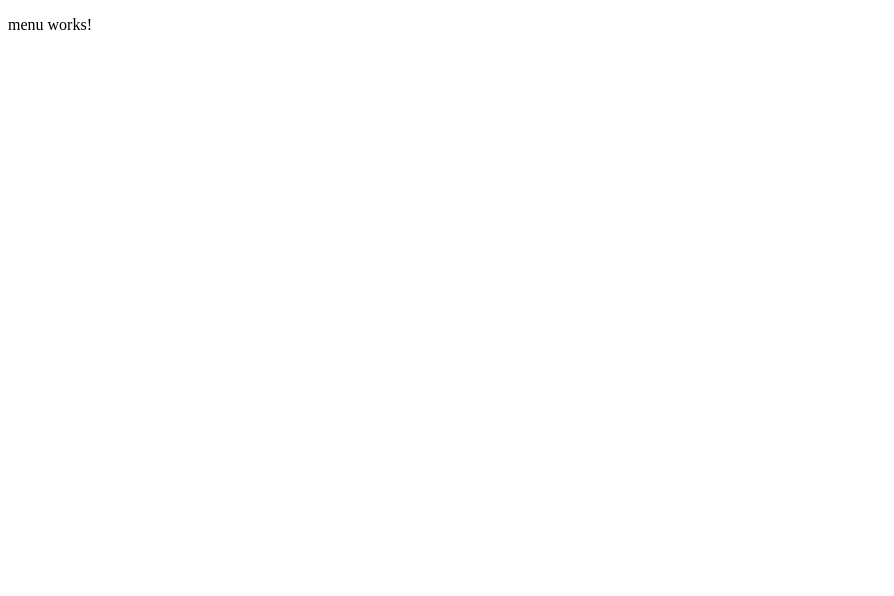
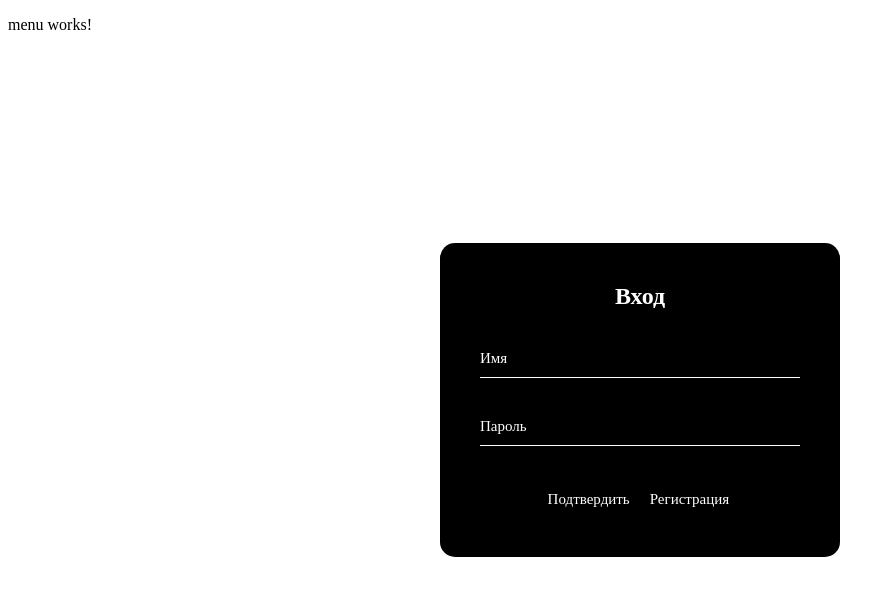
Before and after one commit to DeylBlack/medical-project, an Angular app: page /log-in in a window 1280 px wide. Shown: the top 596 px of the page, without its empty margins (0-894 px from the left). Built offline with nearby package versions, Linux system fonts and the light colour scheme.

Commit message:
MP-3-log-in-form

```diff
--- a/src/app/log-in-page/log-in-page.component.css
+++ b/src/app/log-in-page/log-in-page.component.css
@@ -0,0 +1,80 @@
+html {
+  height: 100%;
+}
+body
+
+.login-box {
+  position: absolute;
+  top: 50%;
+  left: 50%;
+  width: 400px;
+  padding: 40px;
+  transform: translate(-50%, -50%);
+  background: black;
+  box-sizing: border-box;
+  border-radius: 15px;
+}
+
+.login-box h2 {
+  margin: 0 0 30px;
+  color: white;
+  text-align: center;
+}
+
+.login-box .user-box {
+  position: relative;
+}
+
+.login-box .user-box input {
+  width: 100%;
+  padding: 10px 0;
+  font-size: 15px;
+  color: white;
+  margin-bottom: 30px;
+  border: black;
+  border-bottom: 1px solid white;
+  outline: black;
+  background: transparent;
+}
+.login-box .user-box label {
+  position: absolute;
+  top: 0;
+  left: 0;
+  padding: 10px 0;
+  font-size: 15px;
+  color: white;
+  pointer-events: none;
+}
+
+.login-box .user-box input:focus ~ label,
+.login-box .user-box input:valid ~ label {
+  top: -20px;
+  left: 0;
+  color: white;
+  font-size: 12px;
+}
+
+.login-box form a {
+  position: relative;
+  display: inline-block;
+  padding: 5px 10px;
+  left: 18%;
+  color: white;
+  font-size: 15px;
+  text-decoration: none;
+  overflow: hidden;
+  transition: .5s;
+  margin-top: 10px;
+}
+
+.login-box a:hover {
+  background: white;
+  color: #000000;
+  border-radius: 5px;
+}
+
+.login-box a span {
+  position: absolute;
+  display: block;
+
+}
--- a/src/app/log-in-page/log-in-page.component.html
+++ b/src/app/log-in-page/log-in-page.component.html
@@ -0,0 +1,21 @@
+<div class="login-box">
+  <h2>Вход</h2>
+  <form>
+    <div class="user-box">
+      <input type="text" name="" required="">
+      <label>Имя</label>
+    </div>
+    <div class="user-box">
+      <input type="password" name="" required="">
+      <label>Пароль</label>
+    </div>
+    <a href="">
+      <span></span>
+      Подтвердить
+    </a>
+    <a href="">
+      <span></span>
+      Регистрация
+    </a>
+  </form>
+</div>
```
